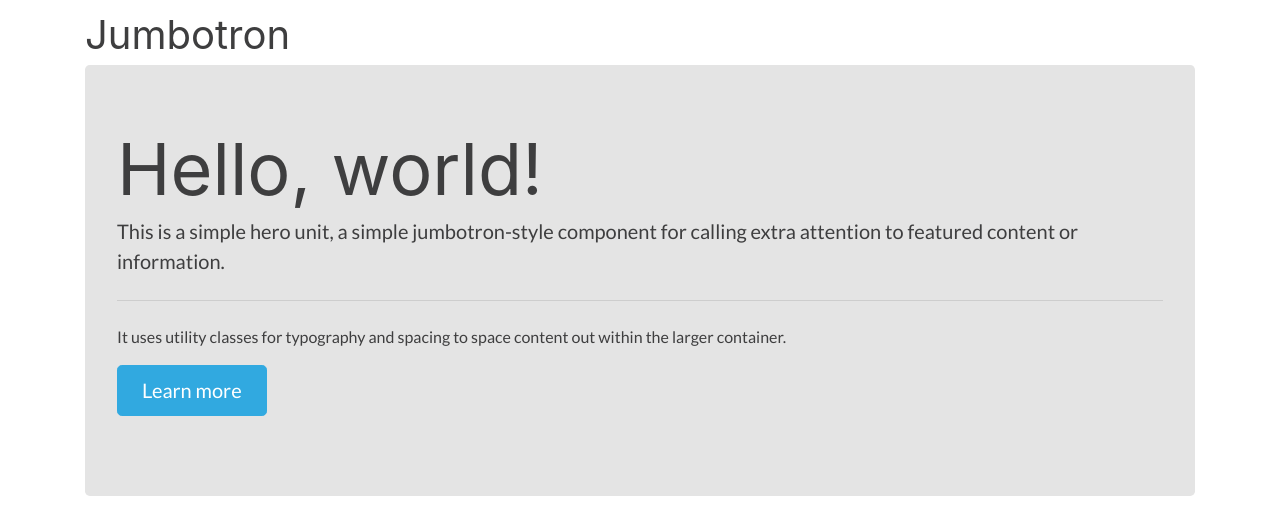
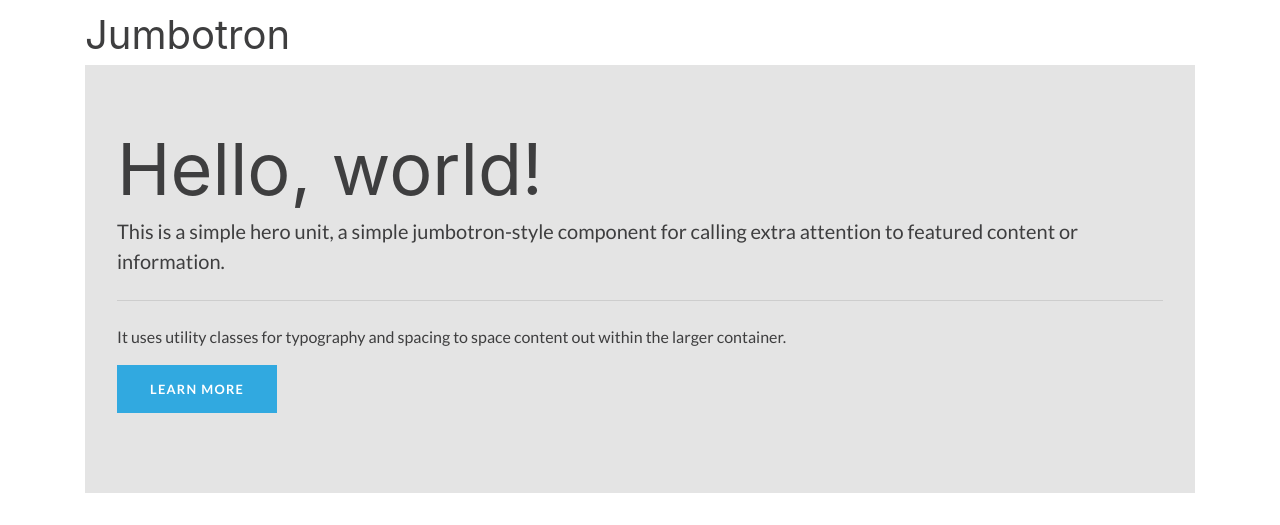
Before and after one commit to spyscape/spyscape-bootstrap, a website: page index.pug in a window 1280 px wide. Shown: the part 1441-1966 px from the top of the page. Drawn offline with nearby package versions, Linux system fonts and the light colour scheme; files that its build step writes are made by us from their sources; a web font is replaced by a local one.

Commit message:
Update button styles

```diff
--- a/Gruntfile.js
+++ b/Gruntfile.js
@@ -35,7 +35,7 @@ module.exports = function(grunt) {
         tasks: ['pug']
       },
       styles: {
-        files: 'assets/stylesheets/*.scss',
+        files: 'assets/stylesheets/**/*.scss',
         tasks: 'sass'
       }
     }
--- a/assets/stylesheets/spyscape/base.scss
+++ b/assets/stylesheets/spyscape/base.scss
@@ -3,3 +3,9 @@
 .display-1, .display-2, .display-3, .display-4 {
   font-family: $display-font-family;
 }
+
+.btn {
+  font-size: $font-size-xs;
+  text-transform: uppercase;
+  letter-spacing: 0.1em;
+}
--- a/assets/stylesheets/spyscape/variables.scss
+++ b/assets/stylesheets/spyscape/variables.scss
@@ -2,6 +2,18 @@ $blue:   #0E1A2D;
 $cyan:   #31A9E0;
 $yellow: #BC982C;
 $gray:   #3E3E3F;
+
+$enable-rounded:           false;
+$enable-shadows:           false;
+$enable-gradients:         false;
+$enable-transitions:       true;
+$enable-hover-media-query: false;
+$enable-grid-classes:      true;
+$enable-print-styles:      true;
+
+$font-size-lg: 1.25rem;
+$font-size-sm: .875rem;
+$font-size-xs: .8rem;
 
 // Create grayscale
 $gray-dark:     darken($gray, 10%);
@@ -17,6 +29,7 @@ $body-color:    $gray;
 
 $font-family-sans-serif: 'Lato', -apple-system, system-ui, BlinkMacSystemFont, "Segoe UI", Roboto, "Helvetica Neue", Arial, sans-serif;
 $font-weight-normal: normal;
+$font-weight-bold: bold;
 
 $headings-font-family: 'Spyscape', -apple-system, system-ui, BlinkMacSystemFont, "Segoe UI", Roboto, "Helvetica Neue", Arial, sans-serif;
 $headings-font-weight: normal;
@@ -30,3 +43,13 @@ $display4-weight: $display-weight;
 
 $link-color:       $brand-primary;
 $link-hover-color: saturate(darken($link-color, 10%), 10%);
+
+$btn-padding-x-sm:               1rem;
+$btn-padding-x:                  1.5rem;
+$btn-padding-x-lg:               2rem;
+$btn-padding-y-sm:               0;
+$btn-padding-y:                  .25rem;
+$btn-padding-y-lg:               .5rem;
+
+$btn-line-height:                30px;
+$btn-font-weight:                $font-weight-bold;
```
Also changed, not shown: dist/main.css, 1 other file.
